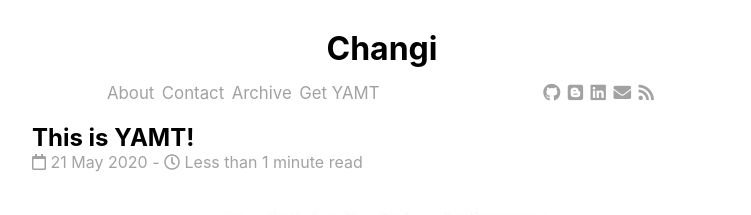
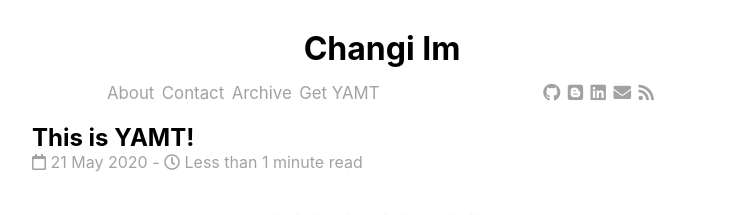
Before and after one commit to Changi-Im/Changi-Im.github.io, a Jekyll site: the page built from index.html, in a window 1280 px wide. Shown: the top 215 px of the page, without its empty margins (258-1009 px from the left). Built offline with Jekyll 4.4.1, drawn with Linux system fonts in a browser that asks for light colours; nearby versions of some CDN libraries; the list of posts is cut into pages by our own code.

Commit message:
Create blog

```diff
--- a/_config.yml
+++ b/_config.yml
@@ -1,5 +1,5 @@
 # Site settings
-title: "Changi"
+title: "Changi Im"
 description: "Hi, I'm Changi"
 url:  "https://Changi-Im.github.io/" # Actual base url of the website
 baseurl: "/"           # url of the jekyll blog. e.g. if you set url to "mysite.com" and baseurl to "blog", the jekyll website will work on "mysite.com/blog"
@@ -25,7 +25,7 @@ facebook:
   app_id: # Facebook app ID for Facebook insights
   publisher: # Facebook page URL or ID of the publishing entity
   admins: # Facebook user ID for domain insights linked to a personal account
-logo: /assets/img/me.png
+logo: ./assets/img/me.jpg
 social:
   links: #List your social links here
     - https://chanim.tistory.com/
```
Also changed, not shown: assets/img/me.jpg (renamed from assets/img/me.png).
